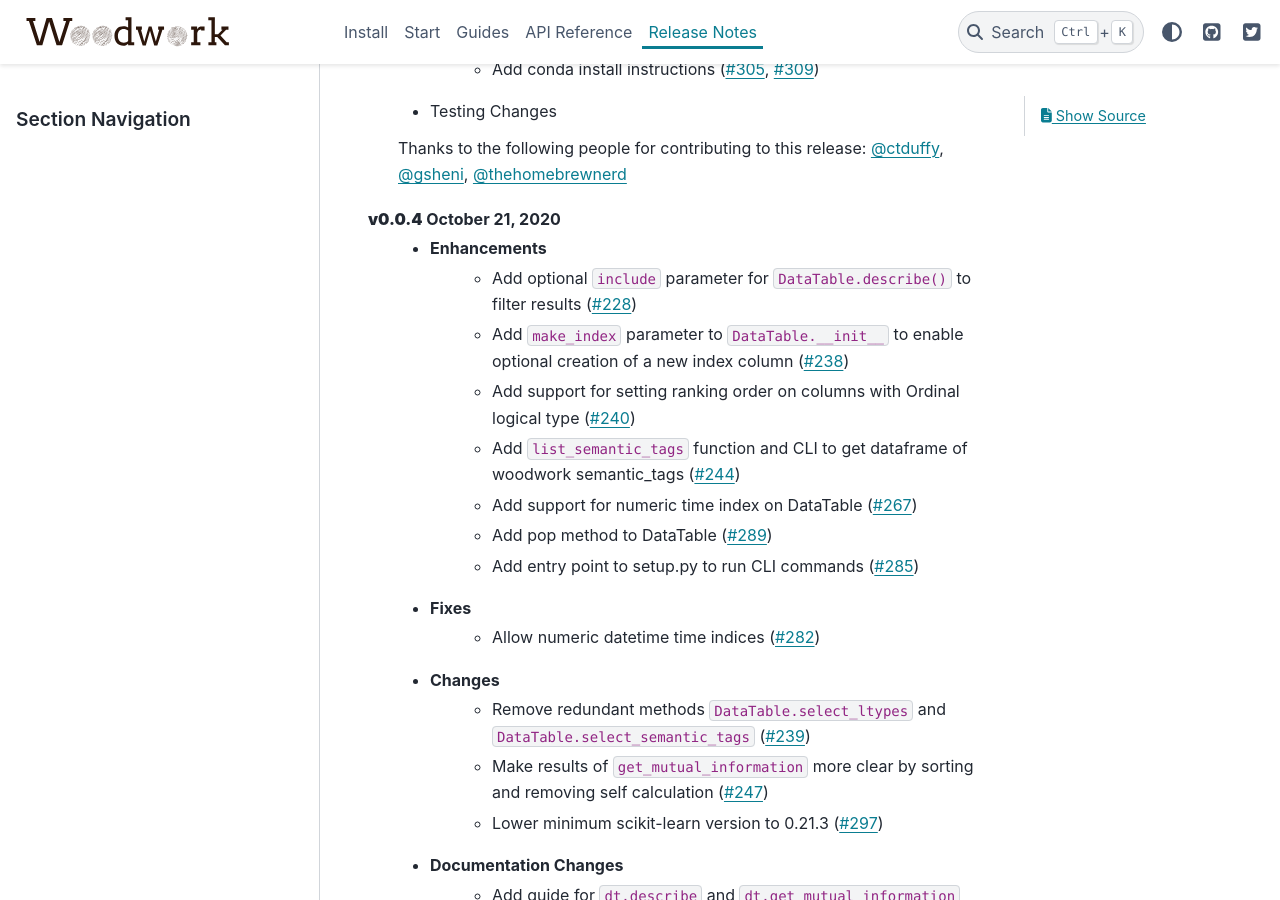
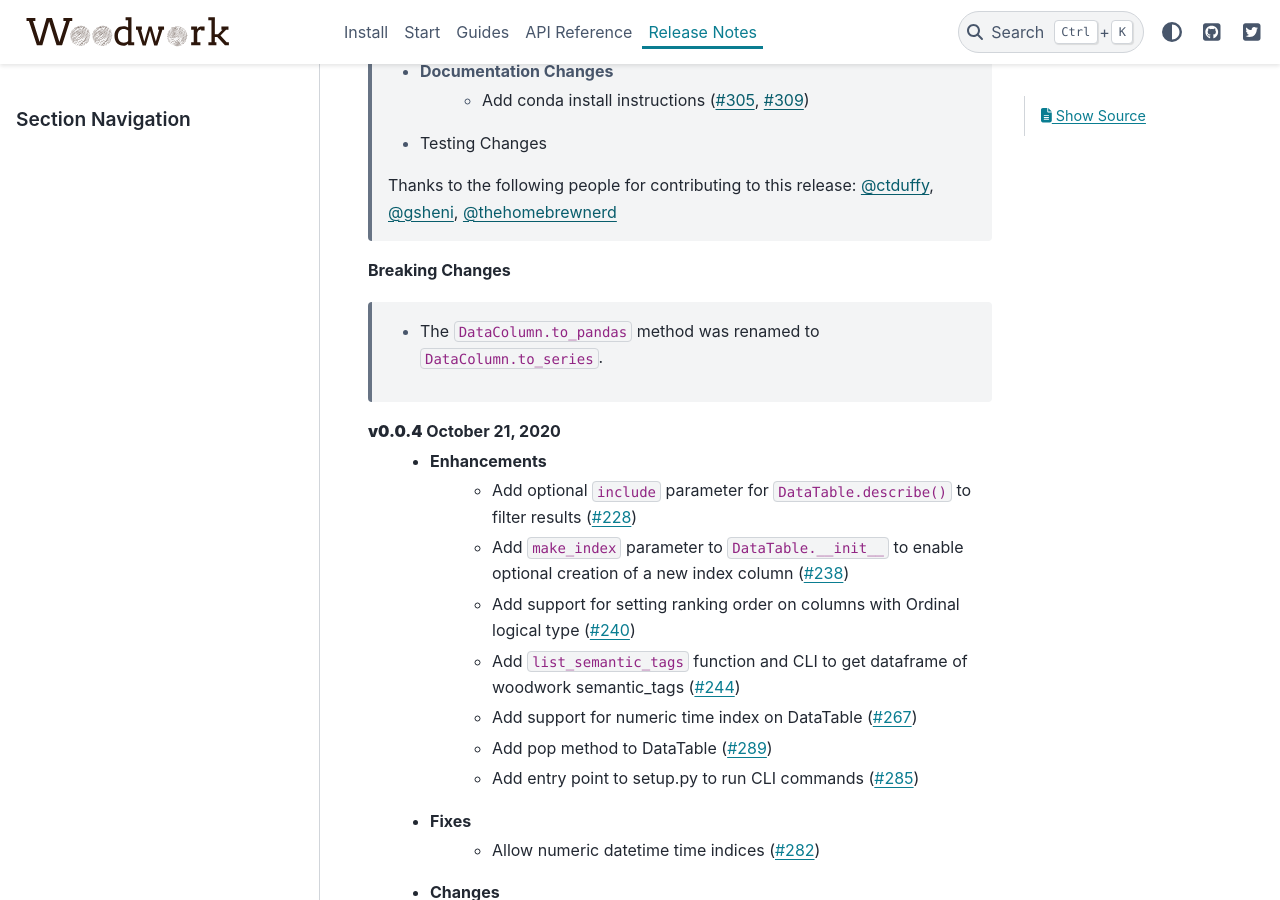
Before and after one commit to alteryx/woodwork, a Sphinx documentation site: the page built from docs/source/release_notes.rst, in a window 1280 px wide and 900 px high, scrolled down 428 px. Built offline with Sphinx 7.4.7 and the PyData theme 0.15.4, drawn with Linux system fonts in a browser that asks for light colours; comment, search, counter and statistics services are not loaded.

Commit message:
add breaking change to release notes

```diff
--- a/docs/source/release_notes.rst
+++ b/docs/source/release_notes.rst
@@ -3,6 +3,7 @@
 Release Notes
 -------------
 **Future Release**
+
     * Enhancements
     * Fixes
     * Changes
@@ -14,6 +15,11 @@ Release Notes
 
     Thanks to the following people for contributing to this release:
     :user:`ctduffy`, :user:`gsheni`, :user:`thehomebrewnerd`
+
+**Breaking Changes**
+
+    * The ``DataColumn.to_pandas`` method was renamed to ``DataColumn.to_series``.
+
 
 **v0.0.4** October 21, 2020
     * Enhancements
```
